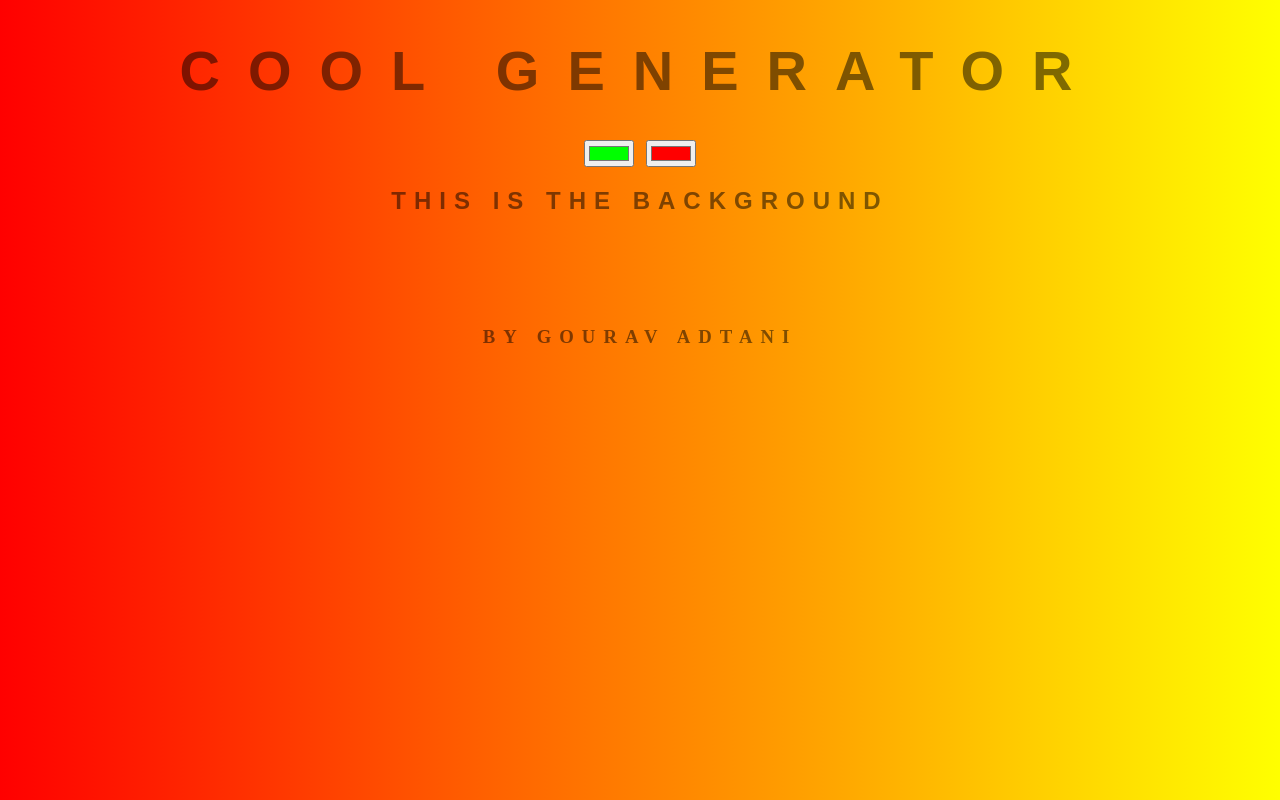
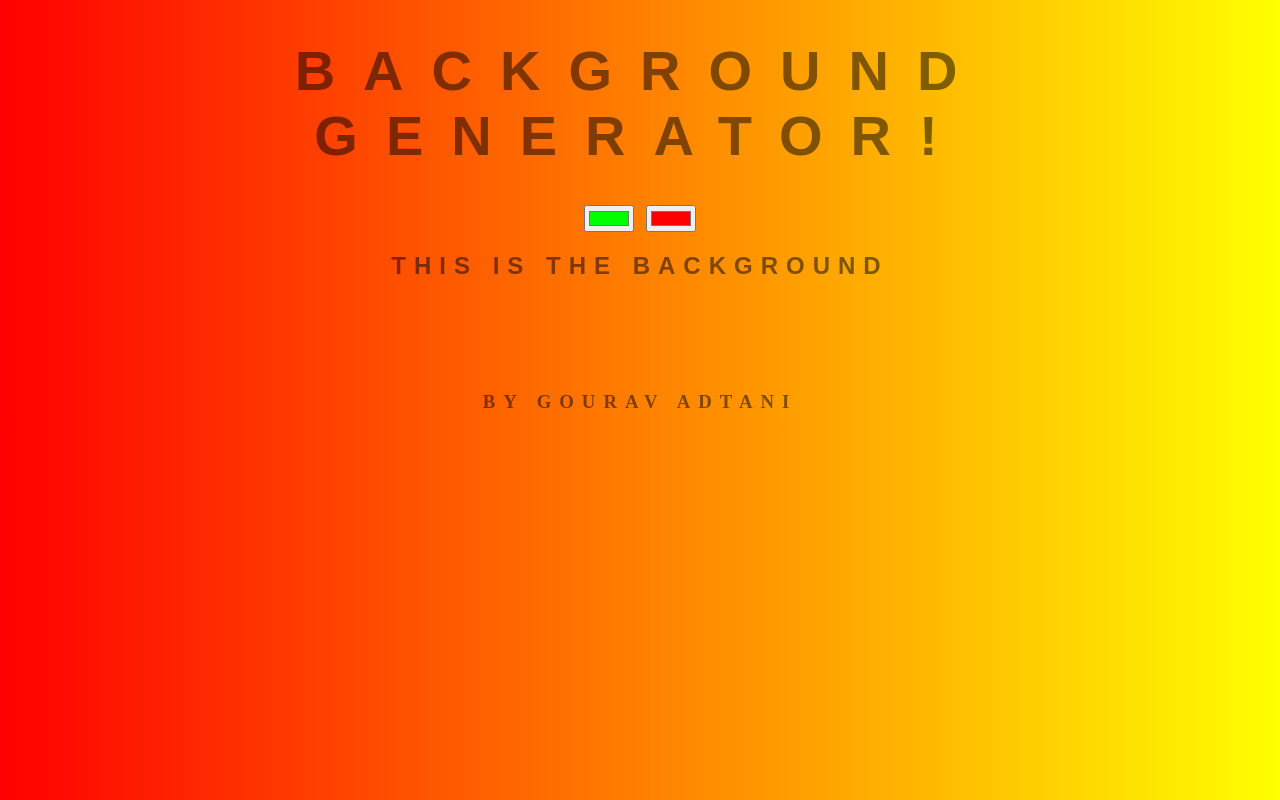
Before and after one commit to Gouravadtani/Background---Generator, a plain HTML site: page index.html in a window 1280 px wide. Drawn offline with Linux system fonts and the light colour scheme.

Commit message:
reverting back to old title

```diff
--- a/index.html
+++ b/index.html
@@ -6,7 +6,7 @@
     <link rel="stylesheet" href="style.css">
   </head>
   <body id="gradient">
-    <h1>cool Generator</h1>
+    <h1>Background Generator!</h1>
     <input class="color1" type="color" name="color1" value="#00ff00">
     <input class="color2" type="color" name="color2" value="#ff0000">
     <h2>This is the background</h2>
```
